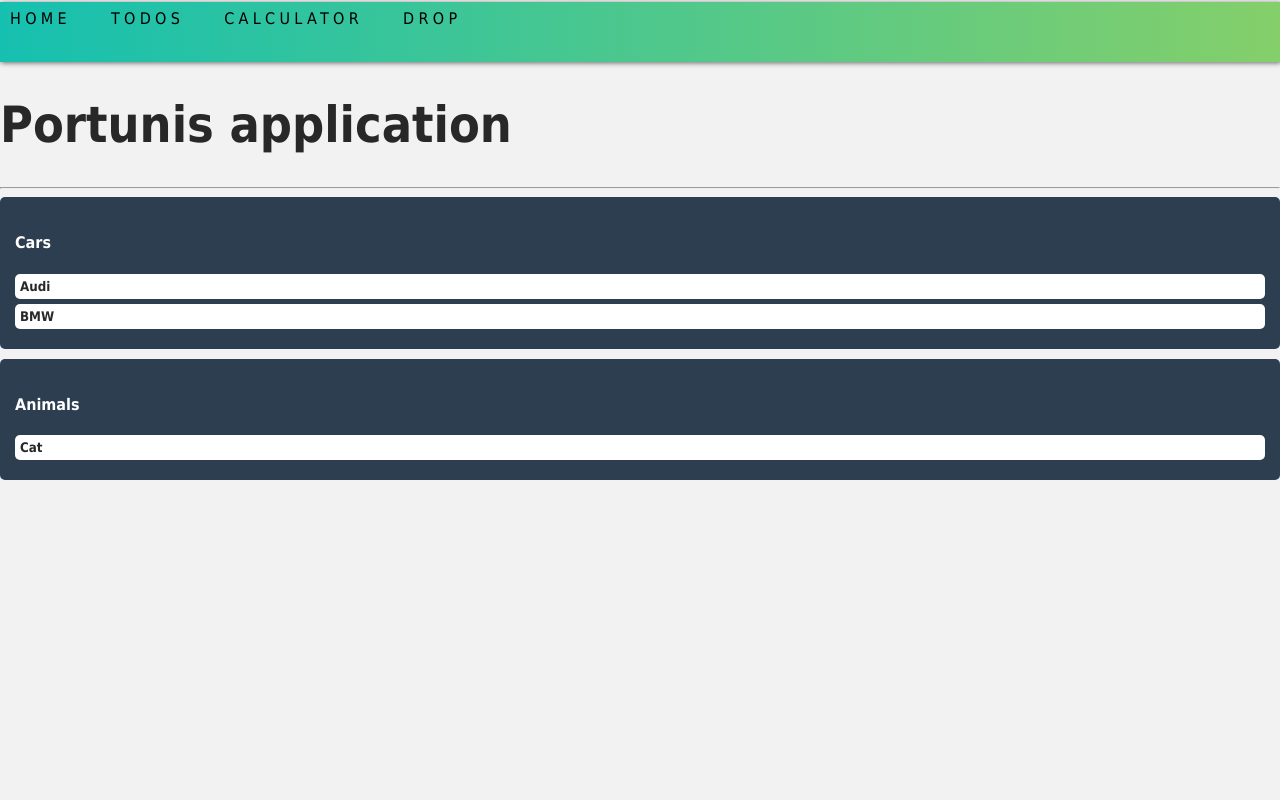
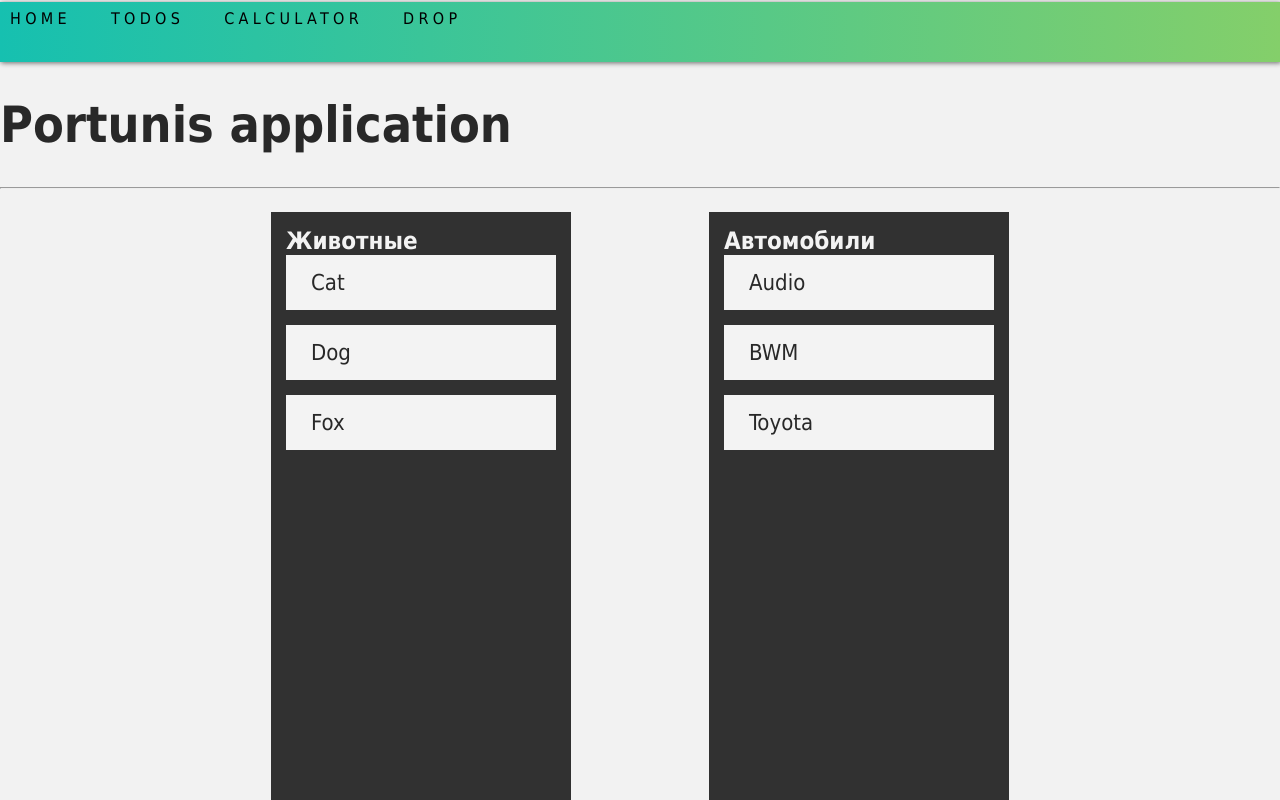
Before and after one commit to Portunis/spa_vue, a Vue app: page /drops in a window 1280 px wide. Shown: the top 800 px of the page. Built offline with nearby package versions, Linux system fonts and the light colour scheme.

Commit message:
drag and drop completed

```diff
--- /dev/null
+++ b/src/components/Card.vue
@@ -0,0 +1,33 @@
+<template>
+    <div
+        :id="id"
+        class="card"
+        :draggable="draggable"
+        @dragstart="dragStart"
+        @dragover.stop
+    >
+        <slot />
+
+    </div>
+</template>
+
+<script>
+    export default {
+        props: ['id','draggable'],
+        methods: {
+            dragStart: e => {
+                const target = e.target;
+
+                e.dataTransfer.setData('card_id', target.id);
+
+                setTimeout(() => {
+                    target.style.display = 'none';
+                }, 0);
+            }
+        }
+    }
+</script>
+
+<style scoped>
+
+</style>
--- a/src/components/Drop.vue
+++ b/src/components/Drop.vue
@@ -1,94 +1,31 @@
 <template>
-    <div>
-        <div v-for="category in categories"
-             :key="category.id"
-             @drop="onDrop($event, category.id)"
-             class="droppable"
-             @dragover.prevent
-             @dragenter.prevent>
-            <h4>{{ category.title }}</h4>
-            <div v-for="item in items.filter(x => x.categoryId === category.id)"
-                 @dragstart="onDragStart($event, item)"
-                 class="draggable"
-                 draggable="true">
-                <h5>{{ item.title }}</h5>
-            </div>
-        </div>
+    <div
+        :id="id"
+        class="board"
+        @dragover.prevent
+        @drop.prevent="drop"
+    >
+    <slot />
     </div>
 </template>
 
-<script lang="ts">
-    import { ref } from 'vue'
-    export default {
-        name: 'App',
-        setup() {
-            const items = ref([
-                {
-                    id: 0,
-                    title: 'Audi',
-                    categoryId: 0
-                },
-                {
-                    id: 1,
-                    title: 'BMW',
-                    categoryId: 0
-                },
-                {
-                    id: 2,
-                    title: 'Cat',
-                    categoryId: 1
-                },
-            ]);
-            const categories = ref([
-                {
-                    id: 0,
-                    title: 'Cars'
-                },
-                {
-                    id: 1,
-                    title: 'Animals'
-                }
-            ]);
-            function onDragStart(e: DragEvent, item) {
-                e.dataTransfer.dropEffect = 'move';
-                e.dataTransfer.effectAllowed = 'move';
-                e.dataTransfer.setData('itemId', item.id.toString());
-            }
-            function onDrop(e: DragEvent, categoryId) {
-                const itemId = parseInt(e.dataTransfer.getData('itemId'));
-                items.value = items.value.map(x => {
-                    if (x.id == itemId)
-                        x.categoryId = categoryId;
-                    return x;
-                });
-            }
-            return {
-                items,
-                categories,
-                onDragStart,
-                onDrop
-            }
+<script >
+export default {
+    props: ['id'],
+    methods: {
+        drop: e => {
+            const card_id = e.dataTransfer.getData('card_id');
+
+            const card = document.getElementById(card_id);
+
+            card.style.display = 'block';
+
+            e.target.appendChild(card);
         }
     }
+}
 </script>
 
 <style scoped>
-    .droppable {
-        padding: 15px;
-        border-radius: 5px;
-        background: #2c3e50;
-        margin-bottom: 10px;
-    }
-    .droppable h4 {
-        color: white;
-    }
-    .draggable {
-        background: white;
-        padding: 5px;
-        border-radius: 5px;
-        margin-bottom: 5px;
-    }
-    .draggable h5 {
-        margin: 0;
-    }
+
 </style>
--- a/src/views/Drops.vue
+++ b/src/views/Drops.vue
@@ -1,17 +1,88 @@
 <template>
-    <Drop />
+    <main class="flexbox">
+        <Drop id="board-1">
+        <div>
+            <h2 style="color: #f3f3f3">Животные</h2>
+            <Card id="card-1" draggable="true">
+                <p>Cat</p>
+            </Card>
+            <Card id="card-5" draggable="true">
+                <p>Dog</p>
+            </Card>
+            <Card id="card-6" draggable="true">
+                <p>Fox</p>
+            </Card>
+        </div>
+
+        </Drop>
+        <Drop id="board-2">
+            <div>
+            <h2 style="color: #f3f3f3">Автомобили</h2>
+            <Card id="card-2" draggable="true">
+                <p>Audio</p>
+            </Card>
+            <Card id="card-3" draggable="true">
+                <p>BWM</p>
+            </Card>
+            <Card id="card-4" draggable="true">
+                <p>Toyota</p>
+            </Card>
+            </div>
+        </Drop>
+    </main>
 </template>
 
 <script>
   import Drop from '@/components/Drop'; //Компонент
+  import Card from '@/components/Card'; //Компонент
   export default {
     name: "Drops",
     components: {
-      Drop
+      Drop,
+      Card
     }
   }
 </script>
 
 <style scoped>
+*{
+    margin: 0;
+    padding: 0;
+    box-sizing: border-box;
+}
+    body{
+        background-color: #f3f3f3;
+    }
+    .flexbox{
+        display: flex;
+        justify-content: space-between;
 
+        width: 100%;
+        max-width: 768px;
+        height: 100vh;
+
+        overflow: hidden;
+
+        margin: 0 auto;
+        padding: 15px;
+    }
+    .flexbox .board{
+        display: flex;
+        flex-direction: column;
+
+        width: 100%;
+        max-width: 300px;
+
+        background-color: #313131;
+
+        padding: 15px;
+    }
+
+    .flexbox .board .card {
+        padding: 15px 25px;
+        background-color: #f3f3f3;
+
+        cursor: pointer;
+        margin-bottom: 15px;
+    }
 </style>
```
Also changed, not shown: 1 other file (tests, documents, lock files or other folders).
